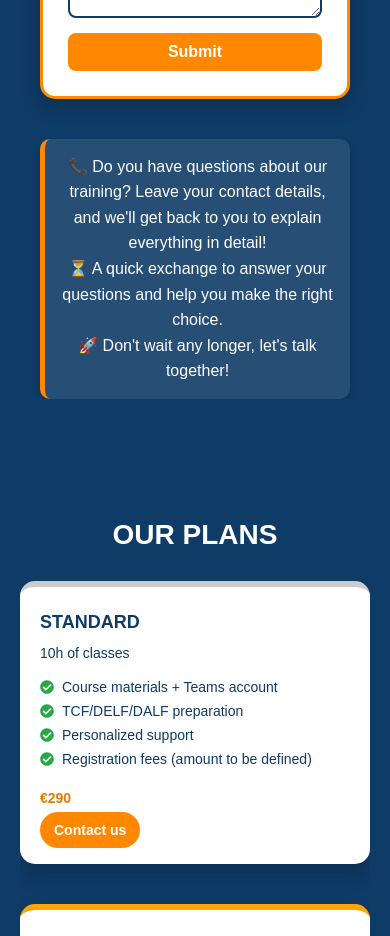
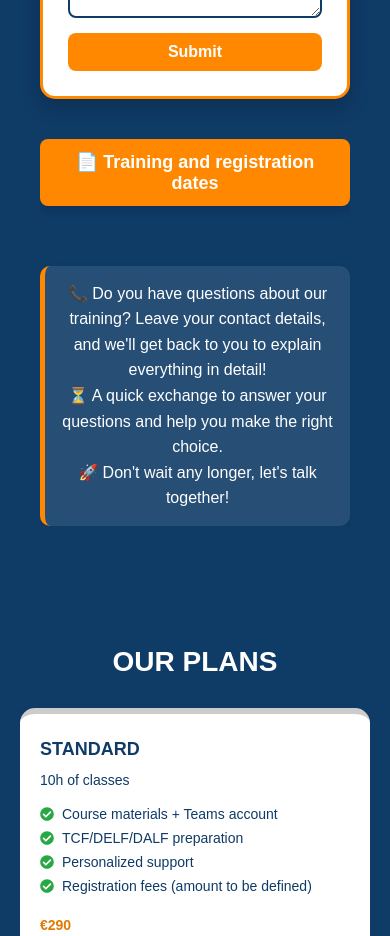
Before and after one commit to azzedineh27/ETUDE_PLUS, a React (Vite) app in the folder site_formation/: page / in a window 390 px wide. Shown: the part 1340-2276 px from the top of the page. Built offline with nearby package versions, Linux system fonts and the light colour scheme.

Commit message:
nouvelle plaquette et lien dates

```diff
--- a/site_formation/src/components/Contact.jsx
+++ b/site_formation/src/components/Contact.jsx
@@ -159,10 +159,21 @@ const Contact = () => {
           </button>
         </form>
 
-        <div className="contact-text">
-          <p dangerouslySetInnerHTML={{ __html: sanitize(t("contact_text_1")) }} />
-          <p dangerouslySetInnerHTML={{ __html: sanitize(t("contact_text_2")) }} />
-          <p dangerouslySetInnerHTML={{ __html: sanitize(t("contact_text_3")) }} />
+        <div className="contact-text-wrapper">
+          <a
+            href="/path/to/ton-fichier.pdf"
+            className="download-link"
+            download
+          >
+            {sanitize(t("contact_link"))}
+          </a>
+
+
+          <div className="contact-text">
+            <p dangerouslySetInnerHTML={{ __html: sanitize(t("contact_text_1")) }} />
+            <p dangerouslySetInnerHTML={{ __html: sanitize(t("contact_text_2")) }} />
+            <p dangerouslySetInnerHTML={{ __html: sanitize(t("contact_text_3")) }} />
+          </div>
         </div>
       </div>
     </section>
--- a/site_formation/src/components/Footer.jsx
+++ b/site_formation/src/components/Footer.jsx
@@ -65,7 +65,7 @@ const Footer = () => {
           </p>
           <p>
             <a
-              href="/plaquette_formation.pdf"
+              href="/plaquette_forma.pdf"
               className="footer-link"
               download
               target="_blank"
--- a/site_formation/src/locales/ae/translationAE.json
+++ b/site_formation/src/locales/ae/translationAE.json
@@ -22,6 +22,7 @@
   "avis_card_3": "دعم ممتاز لتطوير المهارات",
   "avis_card_3_name": "جولي لامبير، مطورة ويب مبتدئة",
   "contact_title": "اتصل بنا",
+  "contact_link": "📄 مواعيد التدريب والتسجيل",
   "contact_nom_prenom": "الاسم الكامل",
   "contact_email": "البريد الإلكتروني",
   "contact_telephone": "رقم الهاتف",
--- a/site_formation/src/locales/en/translationEN.json
+++ b/site_formation/src/locales/en/translationEN.json
@@ -22,6 +22,7 @@
   "avis_card_3": "Excellent support for skill enhancement",
   "avis_card_3_name": "Julie Lambert, Junior Web Developer",
   "contact_title": "CONTACT US",
+  "contact_link": "📄 Training and registration dates",
   "contact_nom_prenom": "Name - Surname",
   "contact_email": "E-mail",
   "contact_telephone": "Phone",
--- a/site_formation/src/locales/fr/translationFR.json
+++ b/site_formation/src/locales/fr/translationFR.json
@@ -22,6 +22,7 @@
   "avis_card_3": "Un excellent support pour la montée en compétence",
   "avis_card_3_name": "Julie Lambert, Développeuse web junior",
   "contact_title": "CONTACTEZ-NOUS",
+  "contact_link": "📄 Dates de formation et d'inscription",
   "contact_nom_prenom": "Nom - Prénom",
   "contact_email": "E-mail",
   "contact_telephone": "Téléphone",
--- a/site_formation/src/locales/tr/translationTR.json
+++ b/site_formation/src/locales/tr/translationTR.json
@@ -22,6 +22,7 @@
   "avis_card_3": "Becerileri geliştirmek için mükemmel bir destek",
   "avis_card_3_name": "Julie Lambert, Junior Web Geliştirici",
   "contact_title": "BİZİMLE İLETİŞİME GEÇİN",
+  "contact_link": "📄 Eğitim ve kayıt tarihleri",
   "contact_nom_prenom": "Ad Soyad",
   "contact_email": "E-posta",
   "contact_telephone": "Telefon",
--- a/site_formation/src/styles/Contact.css
+++ b/site_formation/src/styles/Contact.css
@@ -158,6 +158,16 @@
   .contact-title {
     font-size: 36px;
   }
+  .contact-text-wrapper {
+    align-items: center;
+    text-align: center;
+    max-width: 100%;
+  }
+
+  .download-link {
+    font-size: 17px;
+    padding: 10px 20px;
+  }
 }
 
 /* Mobiles (moins de 600px) */
@@ -195,4 +205,39 @@
     font-size: 16px;
     padding: 12px 18px;
   }
+  .contact-text-wrapper {
+    gap: 15px;
+  }
+
+  .download-link {
+    font-size: 16px;
+    padding: 10px 18px;
+    margin-bottom: 30px;
+  }
 }
+.download-link {
+  display: inline-block;
+  margin-bottom: 40px;
+  padding: 12px 24px;
+  background-color: #ff8800; /* Orange contrastant */
+  color: white;
+  font-size: 18px;
+  font-weight: bold;
+  text-decoration: none;
+  border-radius: 8px;
+  transition: background 0.3s ease-in-out, transform 0.2s ease-in-out;
+  box-shadow: 0px 4px 10px rgba(0, 0, 0, 0.15);
+}
+
+.download-link:hover {
+  transform: translateY(-2px);
+  text-decoration : none;
+  color : #1e3a8a;
+}
+.contact-text-wrapper {
+  display: flex;
+  flex-direction: column;
+  align-items: flex-start;
+  gap: 20px;
+  max-width: 450px;
+}
```
Also changed, not shown: 2 other files (tests, documents, lock files or other folders).
